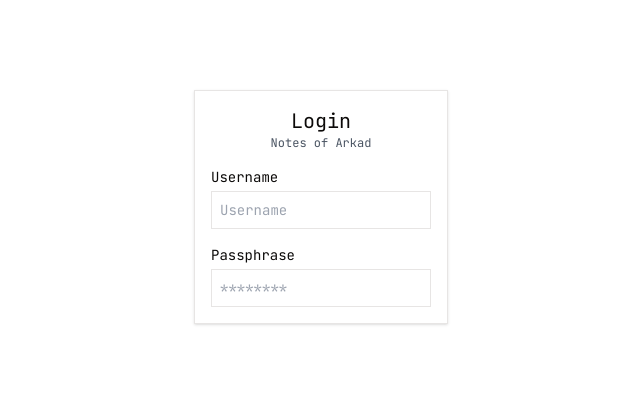
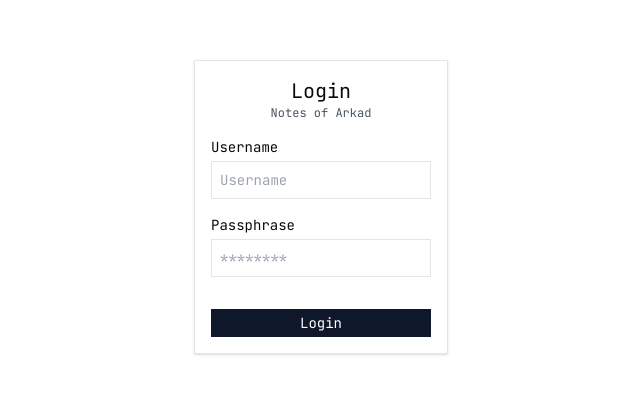
Before and after one commit to marginalfriend/notes-of-arkad, a React (Vite) app: page /login in a window 1280 px wide. Shown: the part 193-586 px from the top of the page, without its empty margins (319-959 px from the left). Built offline with nearby package versions, Linux system fonts and the light colour scheme.

Commit message:
[NEW] auth

```diff
--- a/src/lib/redux/authSlice.ts
+++ b/src/lib/redux/authSlice.ts
@@ -1,27 +1,31 @@
 import { createSlice } from "@reduxjs/toolkit";
 
+export interface AuthState {
+	isLoggedIn: boolean,
+	user: { name: null, }
+}
 
 const initialState = {
 	isLoggedIn: false,
-    user: null
-}
+	user: { name: null }
+} as AuthState
 
 const authSlice = createSlice({
 	name: "auth",
 	initialState: initialState,
 	reducers: {
 		setAuthState: (state, action) => {
-            const {isLoggedIn, user} = action.payload
+			const { isLoggedIn, user } = action.payload
 			state.isLoggedIn = isLoggedIn
 			state.user = isLoggedIn ? user : null
 		},
 		logout: (state) => {
-            state.user = null
+			state.user = { name: null }
 			state.isLoggedIn = false
 		}
 	}
 })
 
-export const {setAuthState, logout} = authSlice.actions
+export const { setAuthState, logout } = authSlice.actions
 
 export default authSlice.reducer
--- a/src/lib/redux/store.ts
+++ b/src/lib/redux/store.ts
@@ -1,10 +1,12 @@
 import { configureStore } from "@reduxjs/toolkit";
 import cashflowReducer from "./cashflowSlice";
+import authReducer from "./authSlice"
 
 // React Redux: Store Set Up
 export const store = configureStore({
 	reducer: {
-		cashflow: cashflowReducer
+		cashflow: cashflowReducer,
+		auth: authReducer
 	}
 })
 
--- a/src/pages/Login.tsx
+++ b/src/pages/Login.tsx
@@ -1,10 +1,37 @@
+import React, { useState } from "react";
+import { useDispatch, useSelector } from "react-redux";
+import { AuthState, setAuthState } from "../lib/redux/authSlice";
+import { useNavigate } from "react-router-dom";
+
 export default function Login() {
+  const [username, setUsername] = useState("");
+  const [password, setPassword] = useState("");
+  // const isLoggedIn = useSelector((state: AuthState) => state.isLoggedIn);
+  const dispatch = useDispatch();
+  const navigate = useNavigate();
+
+  const handleLogin = (e: React.SyntheticEvent) => {
+    e.preventDefault();
+    if (username == "admin" && password == "admin123") {
+      dispatch(setAuthState({ isLoggedIn: true, user: { name: username } }));
+
+      localStorage.setItem("isLoggedIn", "true");
+      localStorage.setItem("user", JSON.stringify({ name: username }));
+      navigate("/");
+    } else {
+      alert("Failed to authenticate");
+    }
+  };
+
   return (
     <main className="w-screen min-h-screen flex align-middle justify-center">
-      <div className="border flex flex-col gap-4 h-min my-auto p-4 shadow">
+      <form className="my-auto" onSubmit={handleLogin}>
+        <div className="border flex flex-col gap-4 h-min p-4 shadow">
           <div>
             <h1 className="text-center text-xl">Login</h1>
-          <h2 className="text-xs text-center text-gray-600">Notes of Arkad</h2>
+            <h2 className="text-xs text-center text-gray-600">
+              Notes of Arkad
+            </h2>
           </div>
           <div className="flex flex-col gap-1 text-sm">
             <label>Username</label>
@@ -13,6 +40,10 @@ export default function Login() {
               type="text"
               placeholder="Username"
               className="border p-2"
+              id="username"
+              value={username}
+              onChange={(e) => setUsername(e.target.value)}
+              required
             />
           </div>
           <div className="flex flex-col gap-1 text-sm">
@@ -22,9 +53,20 @@ export default function Login() {
               type="password"
               placeholder="********"
               className="border p-2"
+              id="password"
+              value={password}
+              onChange={(e) => setPassword(e.target.value)}
+              required
             />
           </div>
+          <button
+            type="submit"
+            className="w-full text-white text-sm bg-slate-900 hover:bg-slate-700 py-1 mt-4 "
+          >
+            Login
+          </button>
         </div>
+      </form>
     </main>
   );
 }
```
Lines whose indentation alone changed are shown as unchanged.
